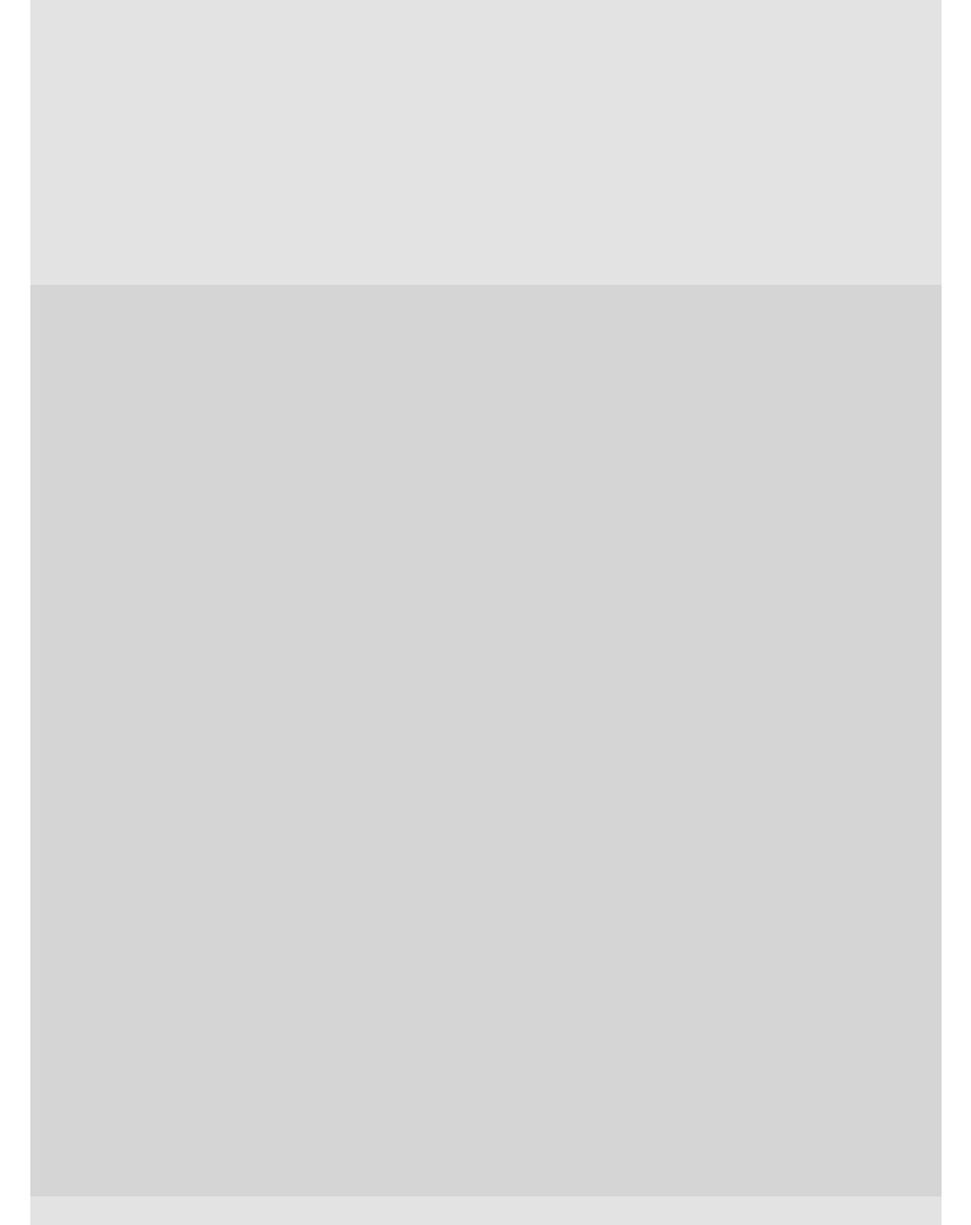
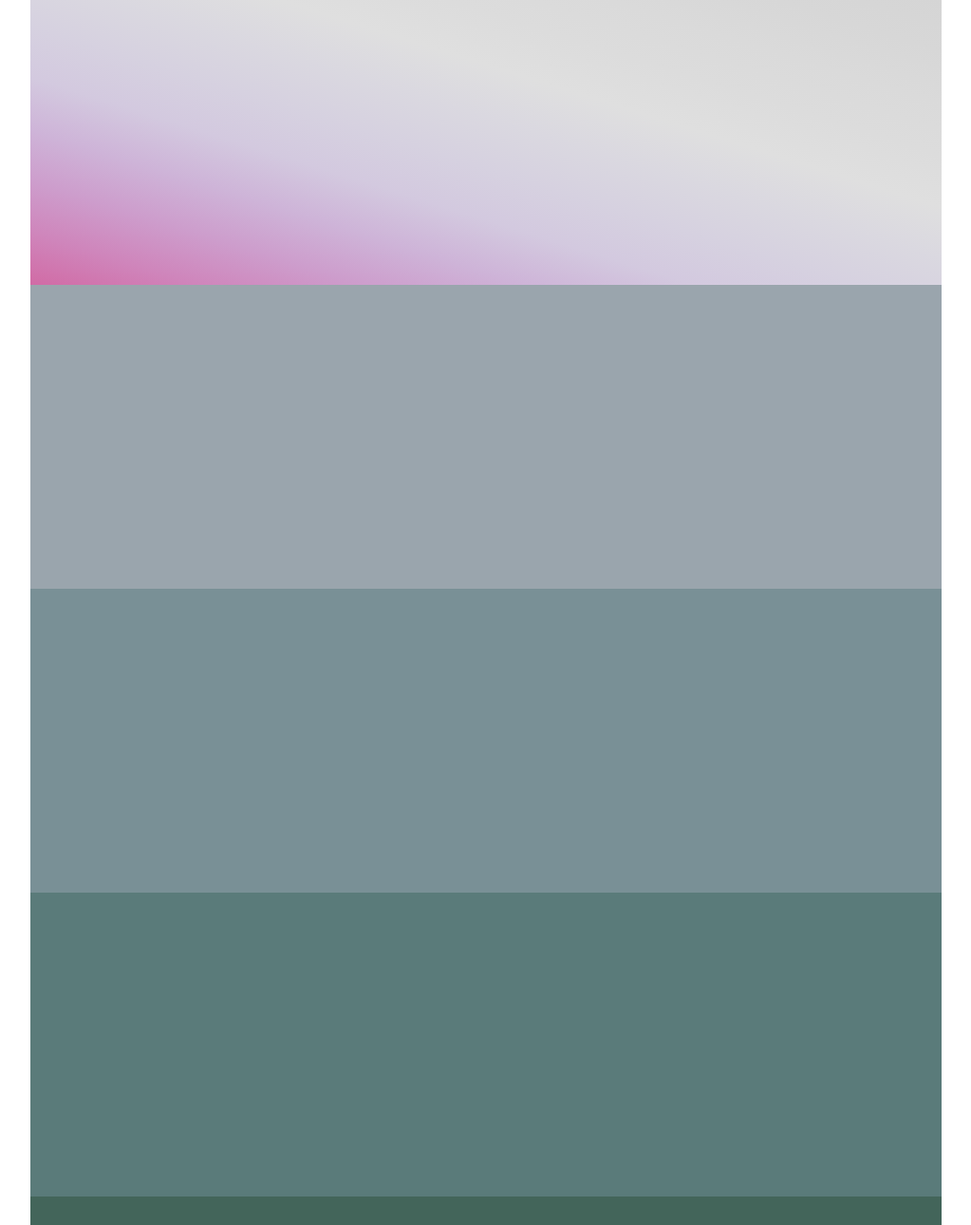
Before and after one commit to torres-ml/colors-starter, a plain HTML site: page index.html in a window 1280 px wide. Shown: the whole page at 95% size, without its empty margins (128-1151 px from the left). Drawn offline with Linux system fonts and the light colour scheme.

Commit message:
Set different background colors for phones and tablets

```diff
--- a/css/main.css
+++ b/css/main.css
@@ -16,12 +16,13 @@ html, body {
 }
 
 
-/*---------- HEADER ----------*/
+/*---------- HEADER ----------gradient for#D16BA5 #E3E3E3 #D5D5D5*/
 
 header {
   height: 300px;
   width: 100%;
-  background: #e3e3e3;
+  /* background: #e3e3e3; */
+  background-image: linear-gradient(to right top, #d16ba5, #cf85bb, #cd9dcc, #ceb4d8, #d3c9df, #d6d1e0, #dad8e0, #dfdfdf, #dcdcdc, #dadada, #d7d7d7, #d5d5d5);
 }
 
 
@@ -34,15 +35,15 @@ header {
 }
 
 #column-1 {
-  background: #d5d5d5;
+  background: #cd9dcc;
 }
 
 #column-2 {
-  background: #d5d5d5;
+  background: #d3c9df;
 }
 
 #column-3 {
-  background: #d5d5d5;
+  background: #D16BA5;
 }
 
 
@@ -56,52 +57,52 @@ footer {
 
 
 /*---------- TABLET ----------*/
-/* Change the background colors below */
+/* Change the background colors below - Matching Palette*/
 
 @media (min-width: 768px) {
   header {
-    background-color: ;
+    background-color: #D5D5D5;
   }
 
   #column-1 {
-    background-color: ;
+    background-color: #474554;
   }
 
   #column-2 {
-    background-color: ;
+    background-color: #ACA9BB;
   }
 
   #column-3 {
-    background-color: ;
+    background-color: #B8DDD0;
   }
 
   footer {
-    background-color: ;
+    background-color: #82A69A;
   }
 
 }
 
 
-/*---------- Desktops ----------*/
+/*---------- Desktops ---------- Matching Gradient*/
 @media (min-width: 1200px) {
   header {
-    background-color: ;
+    background-color: #B9BCC1;
   }
 
   #column-1 {
-    background-color: ;
+    background-color: #9AA5AD;
   }
 
   #column-2 {
-    background-color: ;
+    background-color: #799096;
   }
 
   #column-3 {
-    background-color: ;
+    background-color: #5A7B7A;
   }
 
   footer {
-    background-color: ;
+    background-color: #43655A;
   }
 
 }
```
